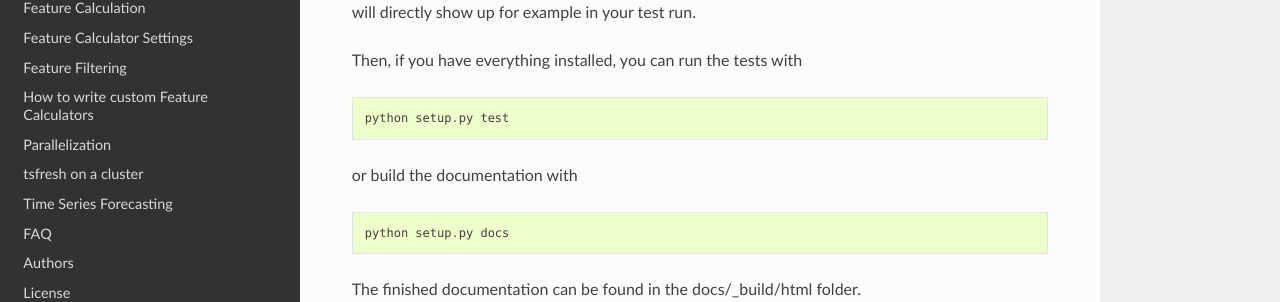
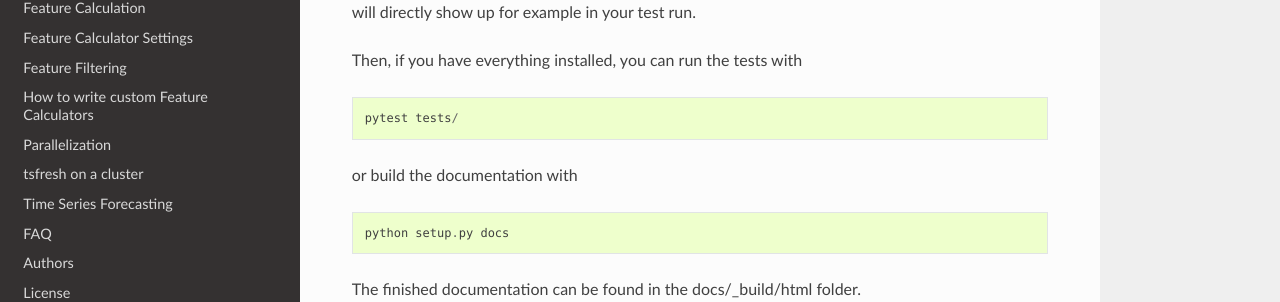
Before and after one commit to blue-yonder/tsfresh, a Sphinx documentation site: the page built from docs/text/how_to_contribute.rst, in a window 1280 px wide and 900 px high, scrolled down 932 px. Shown: the part 289-591 px from the top of the window. Built offline with Sphinx 7.4.7 and the Read the Docs theme 2.0.0, drawn with Linux system fonts in a browser that asks for light colours; formulas are drawn with MathJax 3; the version number could not be read and is left out.

Commit message:
Remove setup.py test

```diff
--- a/docs/text/how_to_contribute.rst
+++ b/docs/text/how_to_contribute.rst
@@ -63,7 +63,7 @@ Then, if you have everything installed, you can run the tests with
 
 .. code::
 
-    python setup.py test
+    pytest tests/
 
 
 or build the documentation with
--- a/setup.cfg
+++ b/setup.cfg
@@ -49,10 +49,6 @@ packages =
 #    ReportLab>=1.2
 #    RXP
 
-[test]
-# py.test options when running `python setup.py test`
-addopts = tests
-
 [tool:pytest]
 # Options for py.test:
 # Specify command line options as you would do when invoking py.test directly.
```
Also changed, not shown: .travis.yml.
